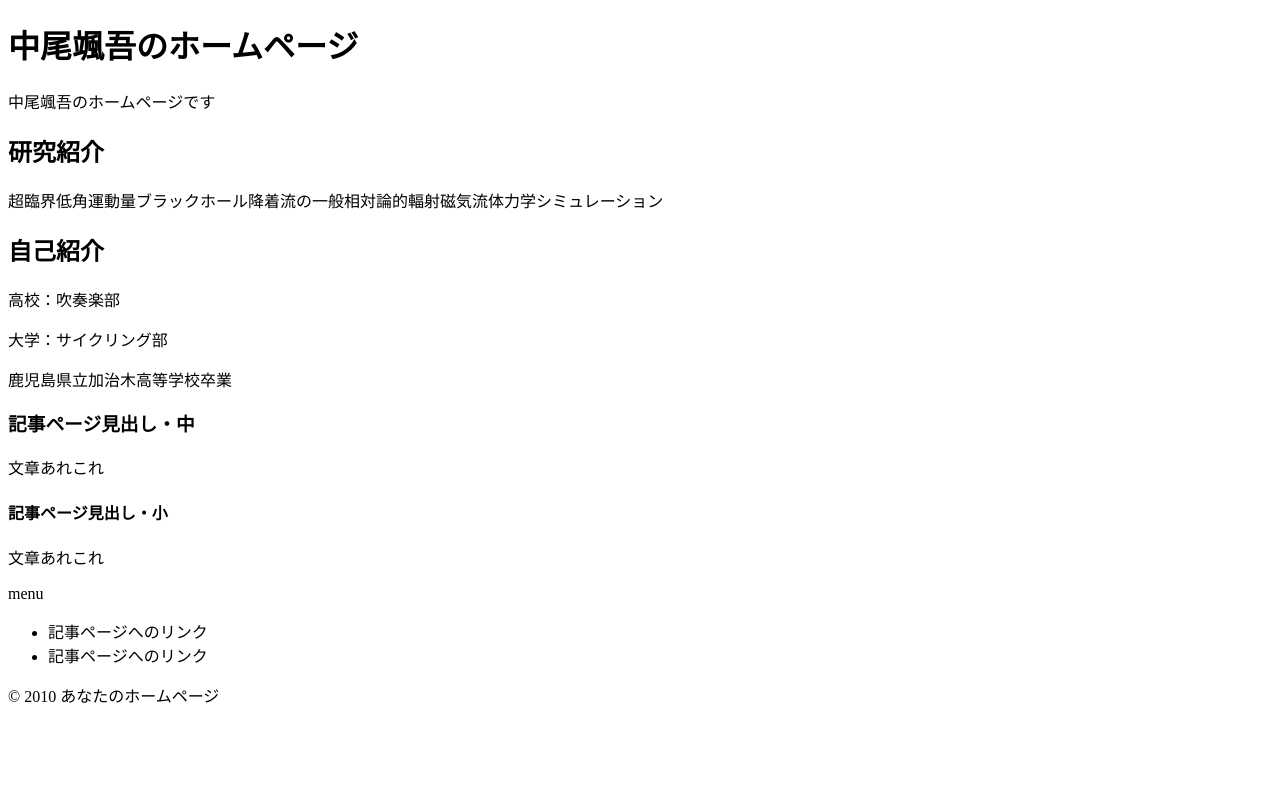
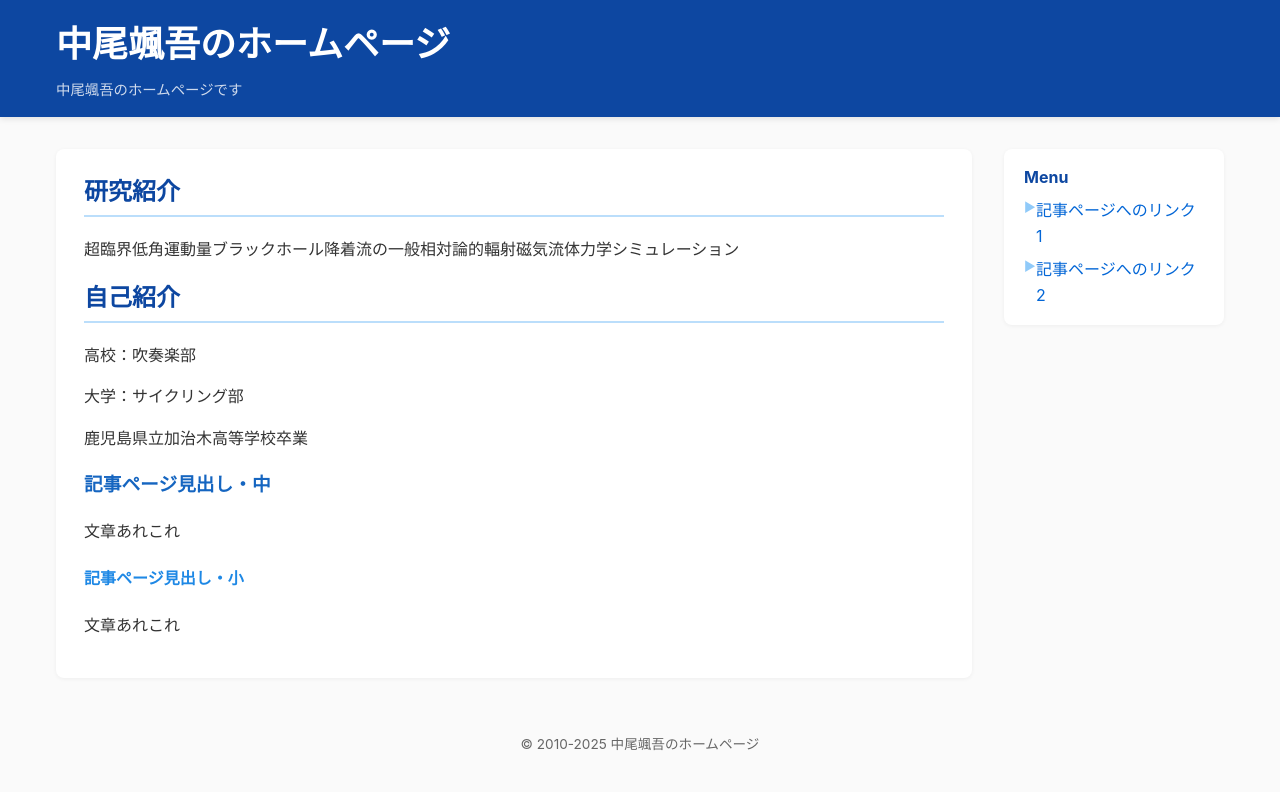
Before and after one commit to sogonakao/sogonakao.github.io, a plain HTML site: page index.html in a window 1280 px wide. Drawn offline with Linux system fonts and the light colour scheme.

Commit message:
Update index.html

```diff
--- a/index.html
+++ b/index.html
@@ -1,45 +1,186 @@
 <!DOCTYPE html>
 <html lang="ja">
   <head>
-<meta charset="UTF-8">
+    <meta charset="UTF-8" />
     <title>中尾颯吾のホームページ</title>
-<meta name="keywords" content="ページのキーワードA,B,C">
-<meta name="description" content="ページの説明">
-<meta name="viewport" content="width=device-width, initial-scale=1.0">
-<link rel="stylesheet" href="index.css">
+    <meta name="keywords" content="ページのキーワードA,B,C" />
+    <meta name="description" content="ページの説明" />
+    <meta name="viewport" content="width=device-width, initial-scale=1.0" />
+    <!-- 1️⃣ ここでは１ファイルで完結させるため内部 CSS を使用しています。
+         外部ファイルに分けたい場合は <link rel="stylesheet" href="index.css" /> に変更してください。-->
+    <style>
+      /* --- リセット & 共通設定 --- */
+      *, *::before, *::after {
+        box-sizing: border-box;
+      }
+      body {
+        margin: 0;
+        font-family: -apple-system, BlinkMacSystemFont, "Helvetica Neue", "Segoe UI", Roboto,
+          "Noto Sans JP", sans-serif;
+        line-height: 1.6;
+        color: #333;
+        background: #fafafa;
+      }
+      a {
+        color: #0366d6;
+        text-decoration: none;
+      }
+      a:hover {
+        text-decoration: underline;
+      }
+
+      /* --- レイアウト --- */
+      header {
+        background: #0d47a1;
+        color: #fff;
+        padding: 1rem 0;
+        box-shadow: 0 2px 6px rgba(0, 0, 0, 0.1);
+      }
+      #header-container {
+        max-width: 1200px;
+        margin: 0 auto;
+        padding: 0 1rem;
+      }
+      #head-inner h1 {
+        margin: 0;
+        font-size: clamp(1.5rem, 2vw + 1rem, 2.25rem);
+      }
+      .description {
+        margin: 0.25rem 0 0;
+        font-size: 0.9rem;
+        opacity: 0.8;
+      }
+
+      #content-wrapper {
+        display: flex;
+        gap: 2rem;
+        max-width: 1200px;
+        margin: 2rem auto;
+        padding: 0 1rem;
+      }
+      /* メインコンテンツ */
+      main {
+        flex: 1 1 60%;
+        background: #fff;
+        border-radius: 8px;
+        padding: 1.5rem 1.75rem;
+        box-shadow: 0 1px 4px rgba(0, 0, 0, 0.05);
+      }
+      main h2 {
+        margin-top: 0;
+        color: #0d47a1;
+        border-bottom: 2px solid #bbdefb;
+        padding-bottom: 0.25rem;
+      }
+      main h3 {
+        color: #1565c0;
+      }
+      main h4 {
+        color: #1e88e5;
+      }
+
+      /* サイドバー */
+      aside {
+        flex: 0 0 220px;
+      }
+      #middle-inner {
+        background: #fff;
+        border-radius: 8px;
+        padding: 1rem 1.25rem;
+        box-shadow: 0 1px 4px rgba(0, 0, 0, 0.05);
+      }
+      .side-title {
+        font-weight: 700;
+        margin-bottom: 0.5rem;
+        color: #0d47a1;
+      }
+      .side ul {
+        list-style: none;
+        padding: 0;
+        margin: 0;
+      }
+      .side li + li {
+        margin-top: 0.5rem;
+      }
+      .side li {
+        padding-left: 0.75rem;
+        position: relative;
+      }
+      .side li::before {
+        content: "\25B6"; /* ▶ アイコン */
+        position: absolute;
+        left: 0;
+        color: #90caf9;
+        font-size: 0.8rem;
+      }
+
+      /* フッター */
+      footer {
+        text-align: center;
+        font-size: 0.85rem;
+        color: #666;
+        padding: 1.5rem 0 2rem;
+      }
+
+      /* --- レスポンシブ --- */
+      @media (max-width: 900px) {
+        #content-wrapper {
+          flex-direction: column;
+        }
+        aside {
+          order: -1; /* メニューを先頭に */
+          flex: 1 1 auto;
+        }
+      }
+    </style>
   </head>
   <body>
     <div id="outer">
-<header><div id="header-container"><div id="head-inner"><h1>中尾颯吾のホームページ</h1>
-<p class="description">中尾颯吾のホームページです</p></div></div>
+      <header>
+        <div id="header-container">
+          <div id="head-inner">
+            <h1>中尾颯吾のホームページ</h1>
+            <p class="description">中尾颯吾のホームページです</p>
+          </div>
+        </div>
       </header>
+
       <div id="content-wrapper">
+        <!-- ▼ メインコンテンツ -->
         <main>
           <div id="inner">
             <h2>研究紹介</h2>
-<p>超臨界低角運動量ブラックホール降着流の一般相対論的輻射磁気流体力学シミュレーション</p>
+            <p>
+              超臨界低角運動量ブラックホール降着流の一般相対論的輻射磁気流体力学シミュレーション
+            </p>
             <h2>自己紹介</h2>
             <p>高校：吹奏楽部</p>
             <p>大学：サイクリング部</p>
             <p>鹿児島県立加治木高等学校卒業</p>
+
             <h3>記事ページ見出し・中</h3>
             <p>文章あれこれ</p>
+
             <h4>記事ページ見出し・小</h4>
             <p>文章あれこれ</p>
           </div>
         </main>
+
+        <!-- ▼ サイドバー -->
         <aside>
           <div id="middle-inner">
-<div class="side-title">menu</div>
+            <div class="side-title">Menu</div>
             <div class="side">
               <ul>
-<li>記事ページへのリンク</li>
-<li>記事ページへのリンク</li>
+                <li><a href="#">記事ページへのリンク 1</a></li>
+                <li><a href="#">記事ページへのリンク 2</a></li>
               </ul>
             </div>
           </div>
         </aside>
       </div>
-<footer>© 2010 あなたのホームページ</footer>
-</div></body>
+
+      <footer>© 2010-2025 中尾颯吾のホームページ</footer>
+    </div>
+  </body>
 </html>
```
Lines whose indentation alone changed are shown as unchanged.
